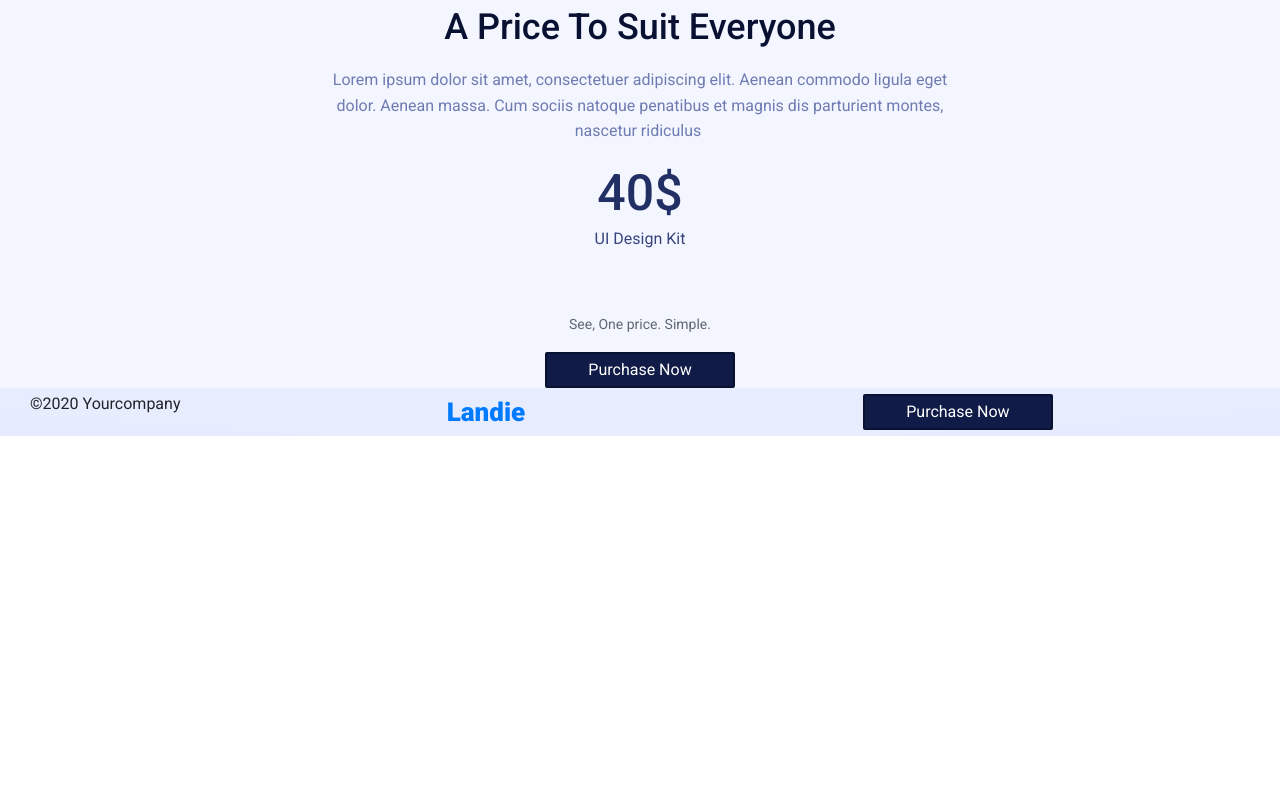
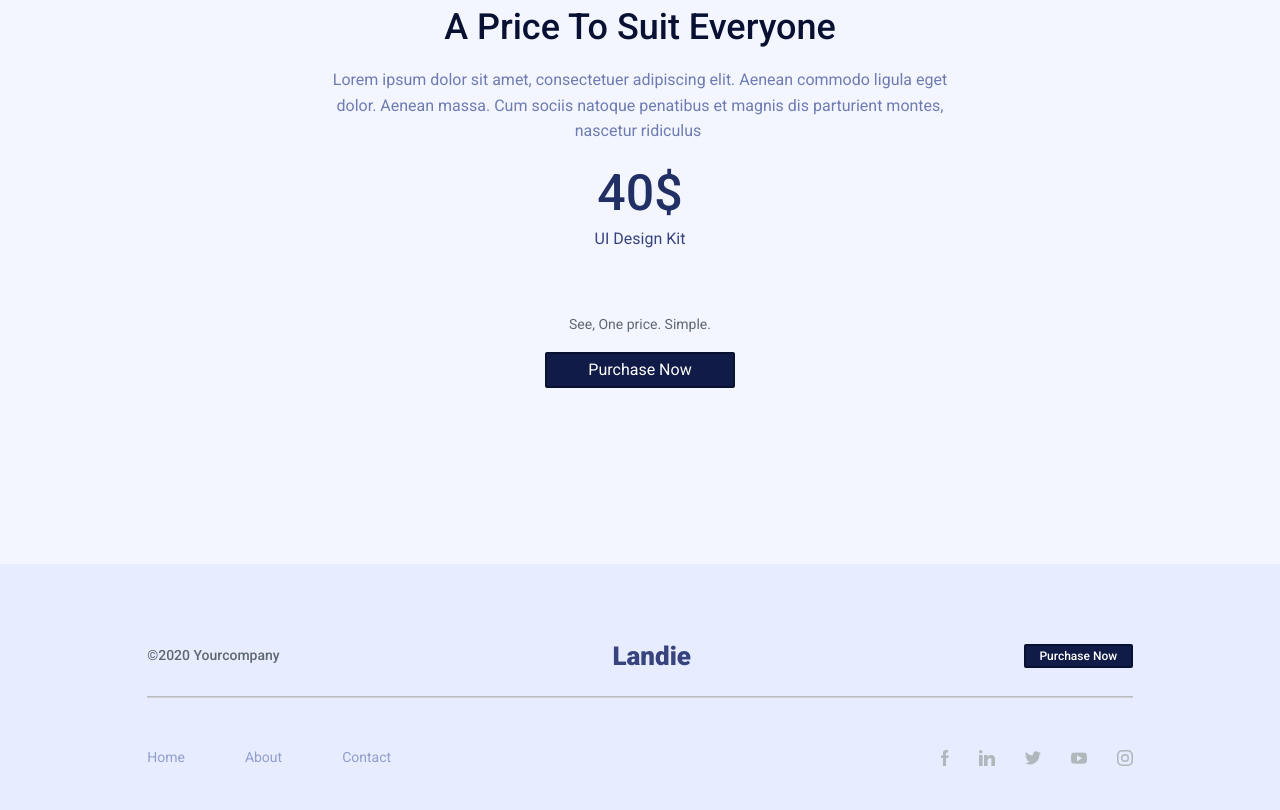
Before and after one commit to yurii0rlov/cursor-hw, a plain HTML site: page HW-#11/index.html in a window 1280 px wide. Shown: the part 3192-4002 px from the top of the page. Before the commit the page ends 3628 px from the top, so only its background shows below. Drawn offline with nearby package versions, Linux system fonts and the light colour scheme.

Commit message:
HW11 Ready for verificators

```diff
--- a/HW-#11/index.html
+++ b/HW-#11/index.html
@@ -128,15 +128,33 @@ mus. Donec quam felis, ultricies nec, pellentesque eu, pretium quis, sem. Nulla
           <button type="button" class="btn btn-primary purchaseUI">Purchase Now</button>
         </div>
         <footer>
-          <div class="col-12 bottom">
-            <div class="col-4">
+          <div class="bottom">
+            <div class="bottom-top">
               <p>©2020 Yourcompany</p>
+              <a class="navbar-brand" href="#">Landie</a>
+              <button type="button" class="btn btn-primary purchaseUI">Purchase Now</button>
             </div>
-            <div class="col-4">
-              <a class="navbar-brand" href="#">Landie</a>
-            </div>
-            <div class="col-4">
-              <button type="button" class="btn btn-primary purchaseUI">Purchase Now</button>
+            <hr>
+            <div class="bottom-bottom">
+              <ul class="navbar-nav">
+                <li class="nav-item">
+                  <a class="nav-link" href="#">Home</a>
+                </li>
+                <li class="nav-item">
+                  <a class="nav-link" href="#">About</a>
+                </li>
+                <li class="nav-item">
+                  <a class="nav-link" href="#">Contact</a>
+                </li>
+              </ul>
+              <div class="socials">
+                <svg xmlns="http://www.w3.org/2000/svg" fill="none" width="0.5rem" viewBox="0 0 8 16"><defs/><path fill="#B0B8BC" d="M5 5.5v-2c0-.6.4-1 1-1h1V0H5a3 3 0 00-3 3v2.5H0V8h2v8h3V8h2l1-2.5H5z"/></svg>
+                <svg xmlns="http://www.w3.org/2000/svg" fill="none" width="1rem" viewBox="0 0 16 16"><defs/><path fill="#B0B8BC" fill-rule="evenodd" d="M3.5 1.8a1.7 1.7 0 11-3.5 0 1.7 1.7 0 013.5 0zM0 5h3.6v11H0V5zm13.3.1a3 3 0 00-.2 0l-.7-.1c-2 0-3.4 1.5-3.8 2.1V5H5v11h3.6v-6s2.7-3.8 3.8-1v7H16V8.6A3.6 3.6 0 0013.3 5z" clip-rule="evenodd"/></svg>
+                <svg xmlns="http://www.w3.org/2000/svg" fill="none" width="1rem" viewBox="0 0 16 14"><defs/><path fill="#B0B8BC" d="M16 1.9l-1.9.5c.7-.4 1.2-1 1.5-1.8-.7.4-1.4.6-2.1.8a3.3 3.3 0 00-5.6 3A9.3 9.3 0 011 .9a3.3 3.3 0 001 4.4c-.5 0-1-.1-1.5-.4 0 1.6 1.2 3 2.7 3.3a3.3 3.3 0 01-1.5 0 3.3 3.3 0 003 2.3A6.6 6.6 0 010 12c1.5.9 3.2 1.4 5 1.4a9.3 9.3 0 009.4-9.7c.6-.5 1.2-1 1.6-1.7z"/></svg>
+                <svg xmlns="http://www.w3.org/2000/svg" fill="none" width="1rem" viewBox="0 0 16 12"><defs/><path fill="#B0B8BC" fill-rule="evenodd" d="M13.5.8c1 0 1.4.2 1.8 1 .5.7.7 2 .7 4.4 0 2.3-.2 3.6-.7 4.4-.4.8-.9 1-1.8 1a132.3 132.3 0 01-11 0c-1 0-1.4-.2-1.8-1C.2 9.8 0 8.5 0 6.2c0-2.4.2-3.7.7-4.5.4-.7.9-.9 1.8-1a117 117 0 0111 0zM11 6.2l-5-3v6l5-3z" clip-rule="evenodd"/></svg>
+                <svg xmlns="http://www.w3.org/2000/svg" fill="none" width="1rem" viewBox="0 0 16 16"><defs/><path fill="#B0B8BC" fill-rule="evenodd" d="M5 0h6a5 5 0 015 5v6a5 5 0 01-5 5H5a5 5 0 01-5-5V5a5 5 0 015-5zm6 14.5c2 0 3.5-1.6 3.5-3.5V5c0-2-1.6-3.5-3.5-3.5H5C3 1.5 1.5 3.1 1.5 5v6c0 2 1.6 3.5 3.5 3.5h6zM4 8a4 4 0 118 0 4 4 0 01-8 0zm1.5 0a2.5 2.5 0 105 0 2.5 2.5 0 00-5 0zm7.3-4.3a.5.5 0 11-1 0 .5.5 0 011 0z" clip-rule="evenodd"/></svg>
+
+              </div>
             </div>
         </footer>
 
--- a/HW-#11/styles.scss
+++ b/HW-#11/styles.scss
@@ -100,7 +100,7 @@ color: $boldblue;
 
     }
 }
-@media (max-width:332px) {
+@media (max-width:440px) {
     html{
         font-size: 0.5rem;
 }
@@ -217,15 +217,8 @@ white-space: pre-wrap;
     justify-content: center;
     align-items: center;
     background: url(img/Rectangle.svg);
-    background-position: center top;
-    background-repeat: no-repeat;
-    background-size: 100vw;
+
 }
-@media (max-width:992px) {
-    .col-12 {
-        background-size: cover;
-    }
-    }
 .col-12 .description-text{
     padding: 0 24%;
     text-align: center;
@@ -253,10 +246,70 @@ white-space: pre-wrap;
     align-items: center;
     justify-content: space-between;
 }
+.col-12 button{
+    margin-bottom: 11rem;
+}
 footer{
     background: #E7ECFF;
 }
 .bottom{
     display: flex;
+    flex-direction: column;
+    padding: 0 11.5%;
+}
+.bottom-top,
+.bottom-bottom{
+    display: flex;
+    justify-content: space-between;
+    align-items: center;
+    margin-top: 4.25rem;
+    flex-wrap: wrap;
+}
+.bottom-bottom{
+    margin-top: 1.5rem;
+    margin-bottom: 2rem;
+}
+.bottom-top p{
+    margin:0;
+    font-family: $roboto;
+    font-weight: 500;
+    font-size: 0.875rem;
+    line-height: 171%;
+    color: $maingray;
+}
+.bottom-top a{
+    margin:0;
+    color: #37447E;;
+}
+.bottom-top button {
+    width: 6.8125rem;
+    font-weight: 500;
+    font-size: 0.75rem;
+    line-height: 150%;
+    height: 1.5rem;
+}
+.bottom hr{
+    height: 1px;
+    width: 100%;
+    background: #CDD1D4;
+}
+.bottom-bottom .navbar-nav{
     flex-direction: row;
+    gap: 3.75rem;
+    font-family: $roboto;
+    font-size: 0.875rem;
+    line-height: 171%;
 }
+.bottom-bottom .navbar-nav .nav-item .nav-link{
+    color: #929ECC
+}
+.socials{
+    order: 2;
+    display: flex;
+    gap: 1.875rem;
+}
+
+svg:hover{
+    opacity: .8;
+    cursor: pointer;
+}
```
Also changed, not shown: HW-#11/img/facebook.svg (added), HW-#11/img/in.svg (added), HW-#11/img/instagram.svg (added), HW-#11/img/twitter.svg (added), HW-#11/img/youtube.svg (added), HW-#11/styles.css, 1 other file.
